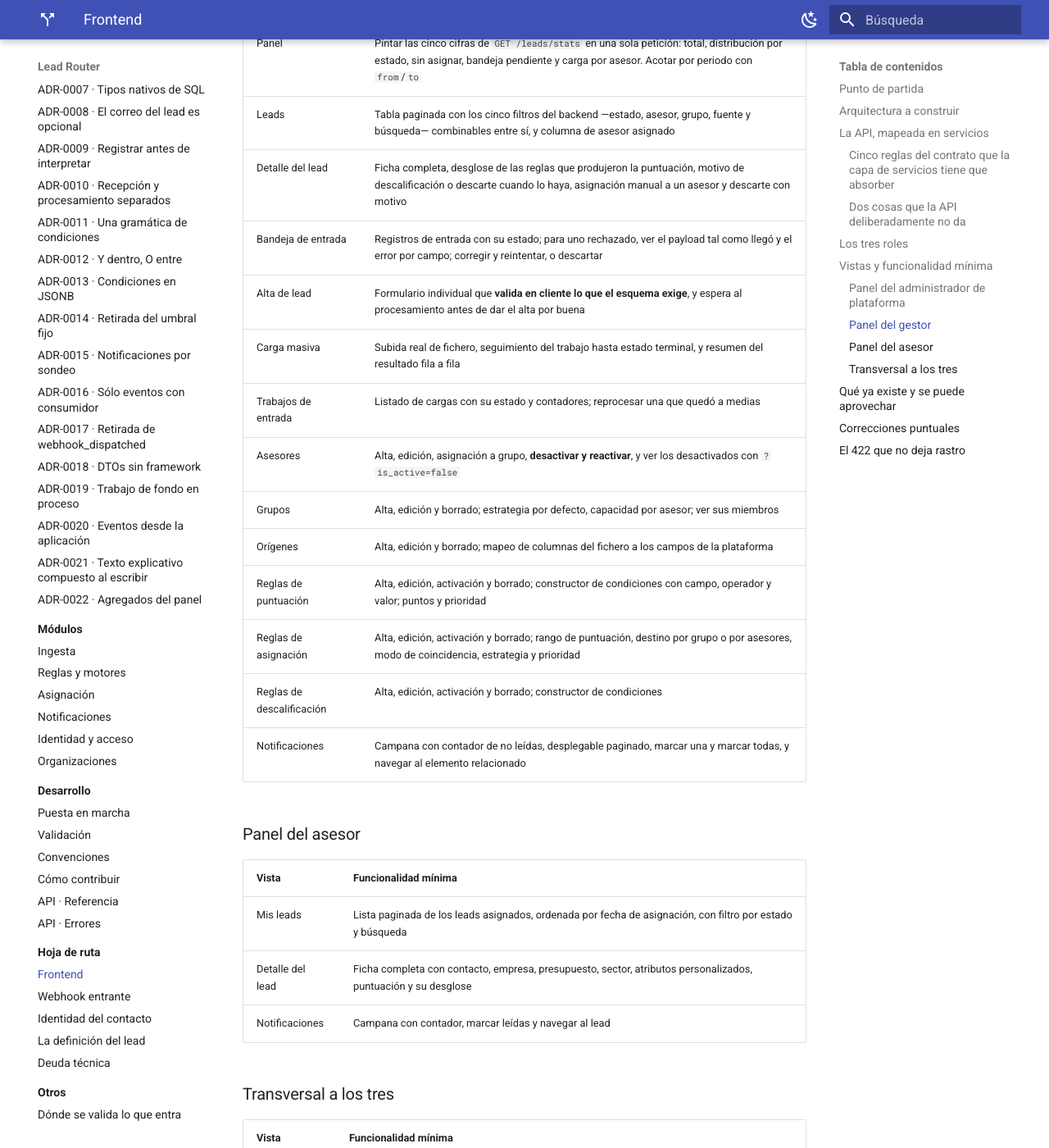
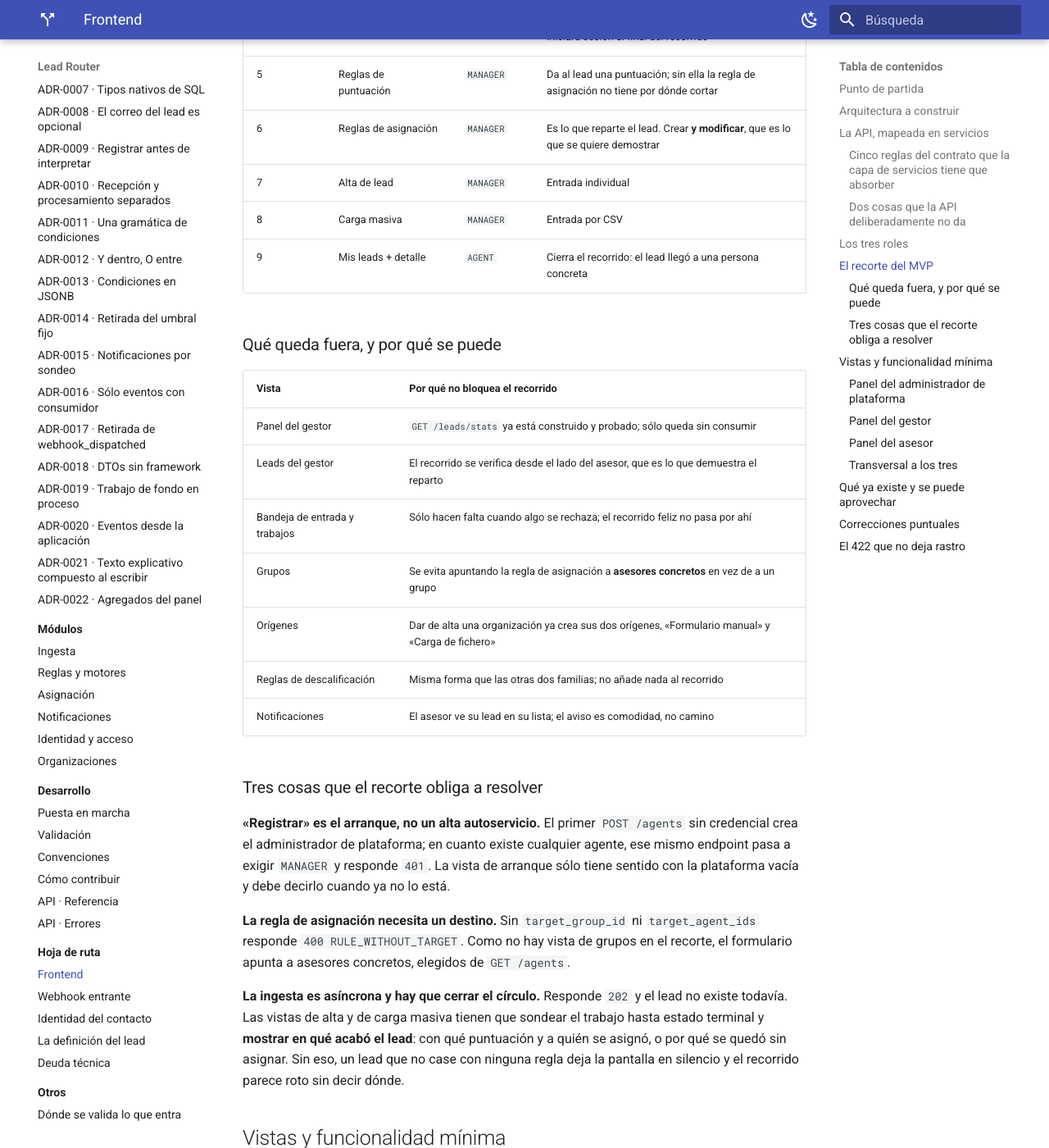
Before and after one commit to MDCIrony/leads-hexa, an MkDocs documentation site: the page built from docs/content/roadmap/frontend.md, in a window 1280 px wide and 1400 px high, scrolled down 4489 px. Shown: the whole window at 82% size. Built offline with MkDocs 1.6.1 and Material for MkDocs 9.7.7, drawn with Linux system fonts in a browser that asks for light colours; some of the changed text lies outside the part shown.

Commit message:
docs(roadmap): define the frontend MVP cut
Nine views walk the product end to end once: bootstrap, login, tenant
creation, agent creation, scoring and assignment rules, single and bulk
lead entry, and the agent's own list with its detail. Records what each
excluded view costs to skip, and the three constraints the cut imposes.

````diff
--- a/docs/content/roadmap/frontend.md
+++ b/docs/content/roadmap/frontend.md
@@ -126,9 +126,70 @@ Que un lead ajeno responda `404` y no `403` **no es un detalle de implementació
 que tratarlo como «no existe», sin insinuar que existe en otro sitio. Ver
 [ADR-0005](../decisiones/0005-404-en-vez-de-403.md).
 
+## El recorte del MVP
+
+Las dieciocho vistas de la sección siguiente son el alcance completo. **La primera entrega no las
+construye todas**: construye las nueve que hacen falta para recorrer el producto de punta a punta una
+vez, que es lo que hay que poder enseñar funcionando.
+
+El recorrido que define el recorte:
+
+```mermaid
+flowchart LR
+    A[Arranque:<br/>primer admin] --> B[Login]
+    B --> C[ADMIN crea<br/>organización + gestor]
+    C --> D[Gestor crea<br/>un asesor]
+    D --> E[Gestor crea y edita<br/>reglas]
+    E --> F[Gestor inserta un lead<br/>suelto o por CSV]
+    F --> G[Asesor entra y ve<br/>sus leads asignados]
+    G --> H[Asesor abre<br/>el detalle]
+```
+
+| # | Vista | Rol | Por qué es imprescindible |
+|---|---|---|---|
+| 1 | Arranque de la plataforma | — | Sin el primer administrador no se puede entrar a nada |
+| 2 | Login | — | Puerta única de los tres roles |
+| 3 | Organizaciones | `ADMIN` | Crea la organización **y su gestor** en un solo paso |
+| 4 | Asesores | `MANAGER` | Doble motivo: es quien recibirá el lead y quien iniciará sesión al final del recorrido |
+| 5 | Reglas de puntuación | `MANAGER` | Da al lead una puntuación; sin ella la regla de asignación no tiene por dónde cortar |
+| 6 | Reglas de asignación | `MANAGER` | Es lo que reparte el lead. Crear **y modificar**, que es lo que se quiere demostrar |
+| 7 | Alta de lead | `MANAGER` | Entrada individual |
+| 8 | Carga masiva | `MANAGER` | Entrada por CSV |
+| 9 | Mis leads + detalle | `AGENT` | Cierra el recorrido: el lead llegó a una persona concreta |
+
+### Qué queda fuera, y por qué se puede
+
+| Vista | Por qué no bloquea el recorrido |
+|---|---|
+| Panel del gestor | `GET /leads/stats` ya está construido y probado; sólo queda sin consumir |
+| Leads del gestor | El recorrido se verifica desde el lado del asesor, que es lo que demuestra el reparto |
+| Bandeja de entrada y trabajos | Sólo hacen falta cuando algo se rechaza; el recorrido feliz no pasa por ahí |
+| Grupos | Se evita apuntando la regla de asignación a **asesores concretos** en vez de a un grupo |
+| Orígenes | Dar de alta una organización ya crea sus dos orígenes, «Formulario manual» y «Carga de fichero» |
+| Reglas de descalificación | Misma forma que las otras dos familias; no añade nada al recorrido |
+| Notificaciones | El asesor ve su lead en su lista; el aviso es comodidad, no camino |
+
+### Tres cosas que el recorte obliga a resolver
+
+**«Registrar» es el arranque, no un alta autoservicio.** El primer `POST /agents` sin credencial crea
+el administrador de plataforma; en cuanto existe cualquier agente, ese mismo endpoint pasa a exigir
+`MANAGER` y responde `401`. La vista de arranque sólo tiene sentido con la plataforma vacía y debe
+decirlo cuando ya no lo está.
+
+**La regla de asignación necesita un destino.** Sin `target_group_id` ni `target_agent_ids` responde
+`400 RULE_WITHOUT_TARGET`. Como no hay vista de grupos en el recorte, el formulario apunta a asesores
+concretos, elegidos de `GET /agents`.
+
+**La ingesta es asíncrona y hay que cerrar el círculo.** Responde `202` y el lead no existe todavía.
+Las vistas de alta y de carga masiva tienen que sondear el trabajo hasta estado terminal y **mostrar
+en qué acabó el lead**: con qué puntuación y a quién se asignó, o por qué se quedó sin asignar. Sin
+eso, un lead que no case con ninguna regla deja la pantalla en silencio y el recorrido parece roto
+sin decir dónde.
+
 ## Vistas y funcionalidad mínima
 
 Lo que sigue acota **qué tiene que hacer cada vista para considerarse terminada**. No dice cómo.
+Marcadas con **·MVP·** las nueve del recorte de arriba.
 
 ### Panel del administrador de plataforma
 
@@ -137,7 +198,7 @@ sin `curl`.
 
 | Vista | Funcionalidad mínima |
 |---|---|
-| Organizaciones | Listar paginado; dar de alta una organización con su gestor en un solo formulario; renombrar; activar y desactivar |
+| Organizaciones **·MVP·** | Listar paginado; dar de alta una organización con su gestor en un solo formulario; renombrar; activar y desactivar |
 
 ### Panel del gestor
 
@@ -147,14 +208,14 @@ sin `curl`.
 | Leads | Tabla paginada con los cinco filtros del backend —estado, asesor, grupo, fuente y búsqueda— combinables entre sí, y columna de asesor asignado |
 | Detalle del lead | Ficha completa, desglose de las reglas que produjeron la puntuación, motivo de descalificación o descarte cuando lo haya, asignación manual a un asesor y descarte con motivo |
 | Bandeja de entrada | Registros de entrada con su estado; para uno rechazado, ver el payload tal como llegó y el error por campo; corregir y reintentar, o descartar |
-| Alta de lead | Formulario individual que **valida en cliente lo que el esquema exige**, y espera al procesamiento antes de dar el alta por buena |
-| Carga masiva | Subida real de fichero, seguimiento del trabajo hasta estado terminal, y resumen del resultado fila a fila |
+| Alta de lead **·MVP·** | Formulario individual que **valida en cliente lo que el esquema exige**, y espera al procesamiento antes de dar el alta por buena |
+| Carga masiva **·MVP·** | Subida real de fichero, seguimiento del trabajo hasta estado terminal, y resumen del resultado fila a fila |
 | Trabajos de entrada | Listado de cargas con su estado y contadores; reprocesar una que quedó a medias |
-| Asesores | Alta, edición, asignación a grupo, **desactivar y reactivar**, y ver los desactivados con `?is_active=false` |
+| Asesores **·MVP·** | Alta, edición, asignación a grupo, **desactivar y reactivar**, y ver los desactivados con `?is_active=false` |
 | Grupos | Alta, edición y borrado; estrategia por defecto, capacidad por asesor; ver sus miembros |
 | Orígenes | Alta, edición y borrado; mapeo de columnas del fichero a los campos de la plataforma |
-| Reglas de puntuación | Alta, edición, activación y borrado; constructor de condiciones con campo, operador y valor; puntos y prioridad |
-| Reglas de asignación | Alta, edición, activación y borrado; rango de puntuación, destino por grupo o por asesores, modo de coincidencia, estrategia y prioridad |
+| Reglas de puntuación **·MVP·** | Alta, edición, activación y borrado; constructor de condiciones con campo, operador y valor; puntos y prioridad |
+| Reglas de asignación **·MVP·** | Alta, edición, activación y borrado; rango de puntuación, destino por grupo o por asesores, modo de coincidencia, estrategia y prioridad |
 | Reglas de descalificación | Alta, edición, activación y borrado; constructor de condiciones |
 | Notificaciones | Campana con contador de no leídas, desplegable paginado, marcar una y marcar todas, y navegar al elemento relacionado |
 
@@ -162,16 +223,17 @@ sin `curl`.
 
 | Vista | Funcionalidad mínima |
 |---|---|
-| Mis leads | Lista paginada de los leads asignados, ordenada por fecha de asignación, con filtro por estado y búsqueda |
-| Detalle del lead | Ficha completa con contacto, empresa, presupuesto, sector, atributos personalizados, puntuación y su desglose |
+| Mis leads **·MVP·** | Lista paginada de los leads asignados, ordenada por fecha de asignación, con filtro por estado y búsqueda |
+| Detalle del lead **·MVP·** | Ficha completa con contacto, empresa, presupuesto, sector, atributos personalizados, puntuación y su desglose |
 | Notificaciones | Campana con contador, marcar leídas y navegar al lead |
 
 ### Transversal a los tres
 
 | Vista | Funcionalidad mínima |
 |---|---|
-| Login | Entrada única; guardar el token, rehidratarlo al recargar, y llevar a cada rol a su panel |
-| Errores y sesión | Un `401` cierra la sesión y vuelve al login; un `403` explica que el rol no alcanza; un `404` dice que no existe; un `422` señala el campo; un `500` ofrece reintentar |
+| Arranque de la plataforma **·MVP·** | Crear el primer administrador cuando la plataforma está vacía; detectar que ya no lo está y llevar al login en vez de ofrecer un formulario que va a responder `401` |
+| Login **·MVP·** | Entrada única; guardar el token, rehidratarlo al recargar, y llevar a cada rol a su panel |
+| Errores y sesión **·MVP·** | Un `401` cierra la sesión y vuelve al login; un `403` explica que el rol no alcanza; un `404` dice que no existe; un `422` señala el campo; un `500` ofrece reintentar |
 
 ## Qué ya existe y se puede aprovechar
 
````
